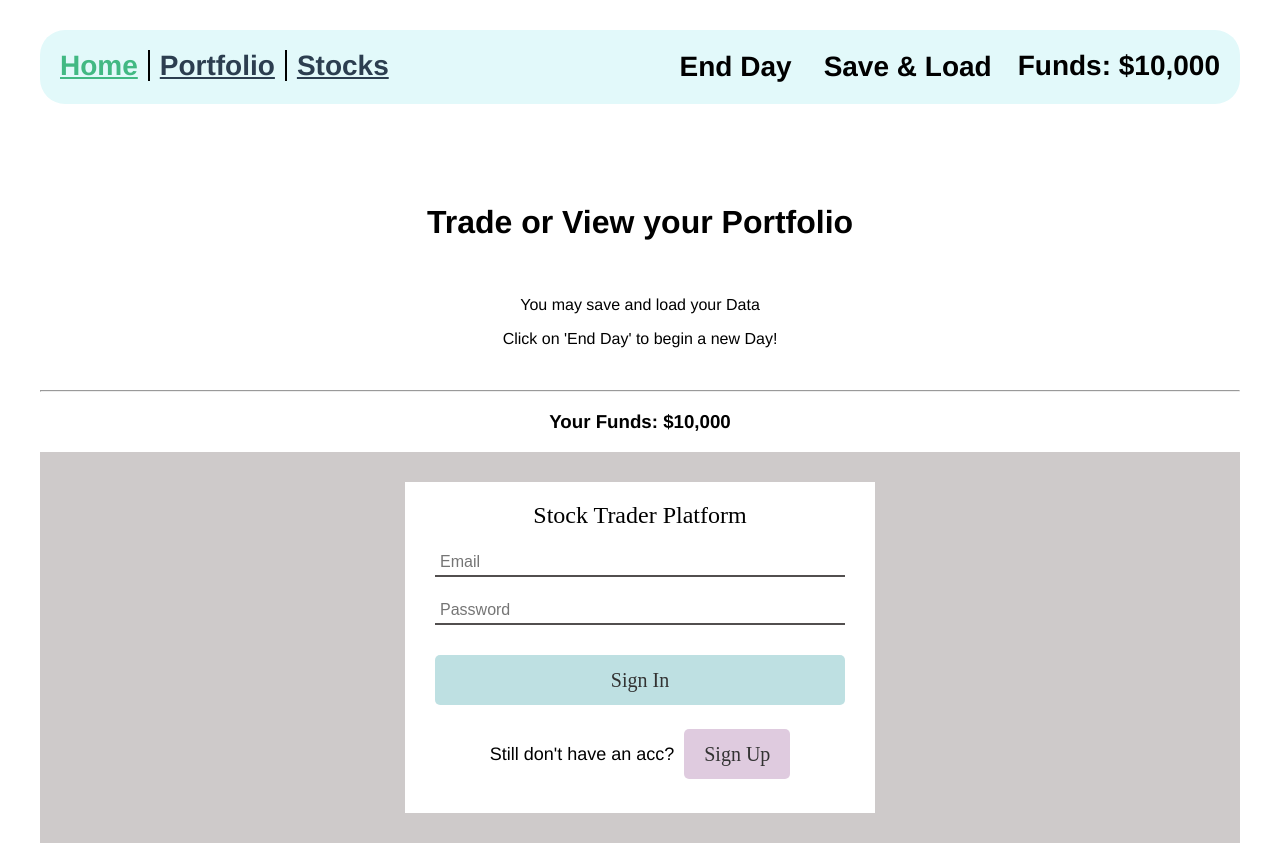
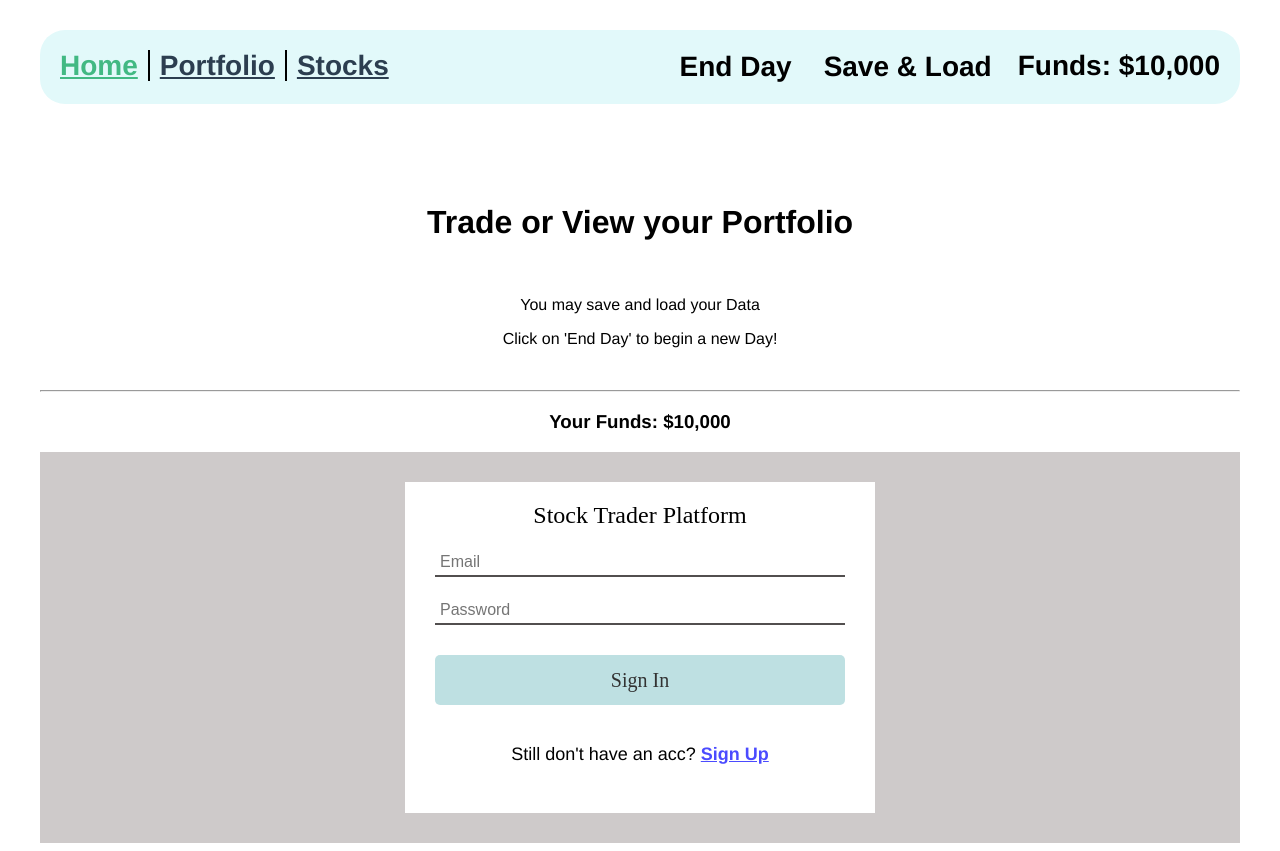
Before and after one commit to Skaijun/StockTrader, a Vue app: page / in a window 1280 px wide. Built offline with nearby package versions, Linux system fonts and the light colour scheme; a web font is replaced by a local one.

Commit message:
login/axios setup

```diff
--- a/src/App.vue
+++ b/src/App.vue
@@ -22,8 +22,6 @@ export default {
   }
 };
 </script>
-
-
 
 <style>
 *,
--- a/src/components/login/Login.vue
+++ b/src/components/login/Login.vue
@@ -40,30 +40,59 @@
           v-else-if="$v.password.$dirty && !$v.password.minLength"
         >Password must contain at least {{ $v.password.$params.minLength.min }} characters</small>
       </div>
+      <div class="input-field" v-if="isNewUser">
+        <input
+          class="name-input"
+          type="text"
+          placeholder="Name"
+          :class="{invalid: $v.name.$dirty && !$v.name.required && !name.length, valid: $v.name.$dirty && $v.name.required && name.length}"
+          v-model="name"
+        />
+        <label for="name"></label>
+      </div>
+      <div class="input-field" v-if="isNewUser">
+        <input
+          class="age-input"
+          type="number"
+          placeholder="Age"
+          :class="{invalid: $v.age.$dirty && !$v.age.required && age !== undefined, valid: $v.age.$dirty && $v.age.required}"
+          v-model="age"
+        />
+        <label for="age"></label>
+      </div>
     </div>
     <div class="card-action">
       <div>
-        <button class="card-submit" type="submit">Sign In</button>
+        <button class="card-submit" type="submit">{{ isNewUser ? 'Sign Up' : 'Sign In' }}</button>
       </div>
       <div class="card-registration">
-        <p>Still don't have an acc?</p>
-        <button class="card-signup">Sign Up</button>
+        <p>
+          {{ isNewUser ? 'Already registered? Then ' : "Still don't have an acc?" }}
+          <span
+            @click="switchLoginForm"
+          >{{ isNewUser ? 'Sign In' : 'Sign Up' }}</span>
+        </p>
       </div>
     </div>
   </form>
 </template>
 
 <script>
-// import axios from "../../axios-auth/axios-auth.js";
+import axios from "../../axios-auth/axios-auth.js";
 import { email, required, minLength } from "vuelidate/lib/validators";
 
 export default {
   name: "login",
   data: () => ({
     email: "",
-    password: ""
+    password: "",
+    name: "",
+    age: null,
+    isNewUser: false
   }),
   validations: {
+    name: { required },
+    age: { required },
     email: { email, required },
     password: { required, minLength: minLength(6) }
   },
@@ -79,6 +108,25 @@ export default {
       };
       console.log(formData);
       this.$router.push("/stocks");
+    },
+    switchLoginForm() {
+      this.isNewUser = !this.isNewUser;
+      this.email = "";
+      this.password = "";
+      this.name = "";
+      this.age = null;
+    },
+    signUp() {
+      const formData = {
+        email: this.emal,
+        password: this.password,
+        age: this.age,
+        name: this.name
+      };
+      axios
+        .post("/users.json", formData)
+        .the(res => console.log(res))
+        .catch(err => console.log(err));
     }
   }
 };
@@ -116,15 +164,21 @@ export default {
   width: 100%;
 }
 .input-field .email-input,
-.input-field .password-input {
+.input-field .password-input,
+.input-field .age-input,
+.input-field .name-input {
   border-bottom: 2px solid rgb(82, 79, 79);
 }
 .email-input.invalid,
-.password-input.invalid {
+.password-input.invalid,
+.age-input.invalid,
+.name-input.invalid {
   border-bottom: 2px solid red;
 }
 .email-input.valid,
-.password-input.valid {
+.password-input.valid,
+.age-input.valid,
+.name-input.valid {
   border-bottom: 2px solid rgb(44, 175, 17);
 }
 .heler-text {
@@ -177,4 +231,15 @@ export default {
   opacity: 1;
   background-color: rgb(240, 129, 109);
 }
+.card-action span {
+  color: blue;
+  font-weight: 600;
+  text-decoration: underline;
+  cursor: pointer;
+  opacity: 0.7;
+  transition: all 0.4s ease-in-out;
+}
+.card-action span:hover {
+  opacity: 1;
+}
 </style>
```
